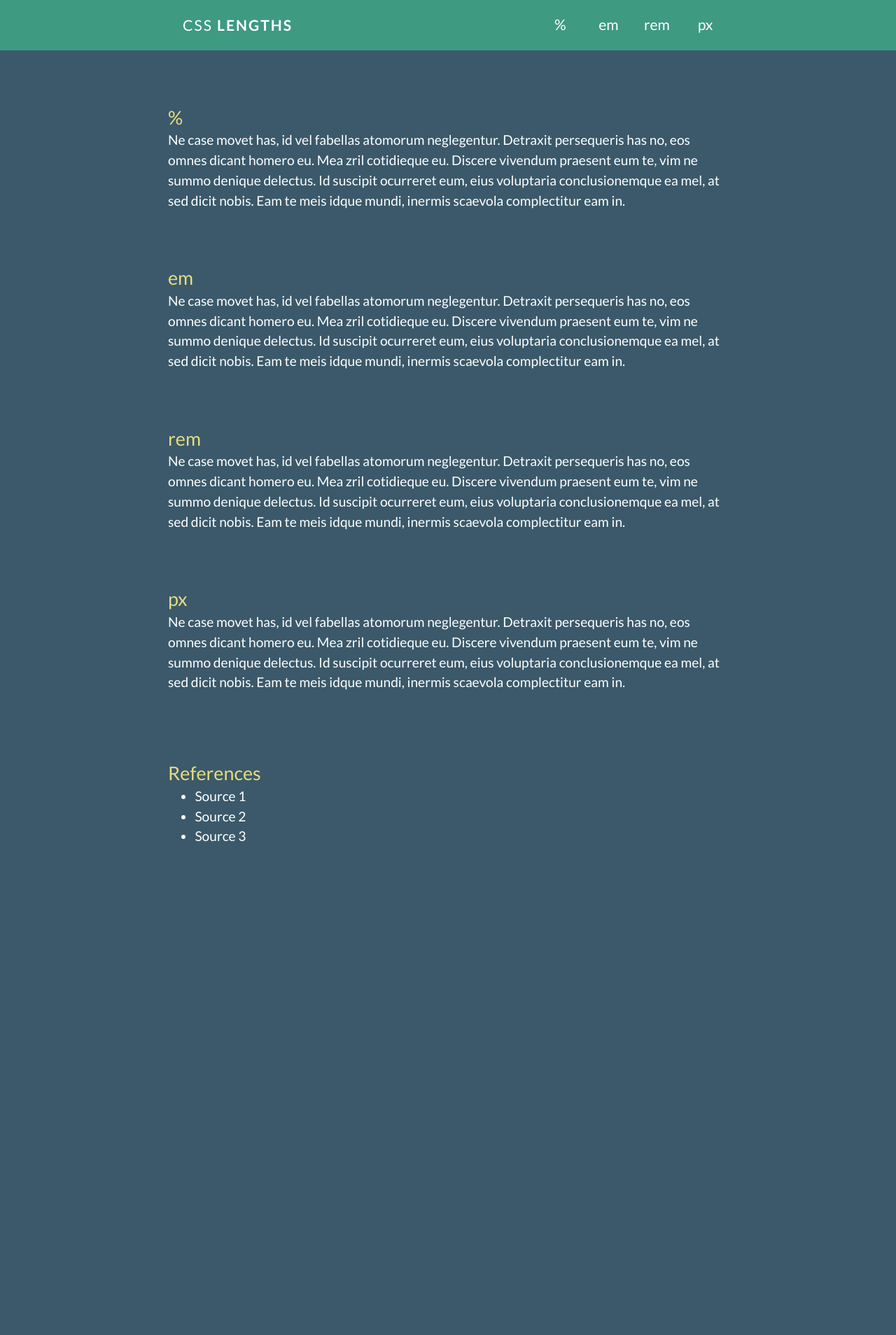
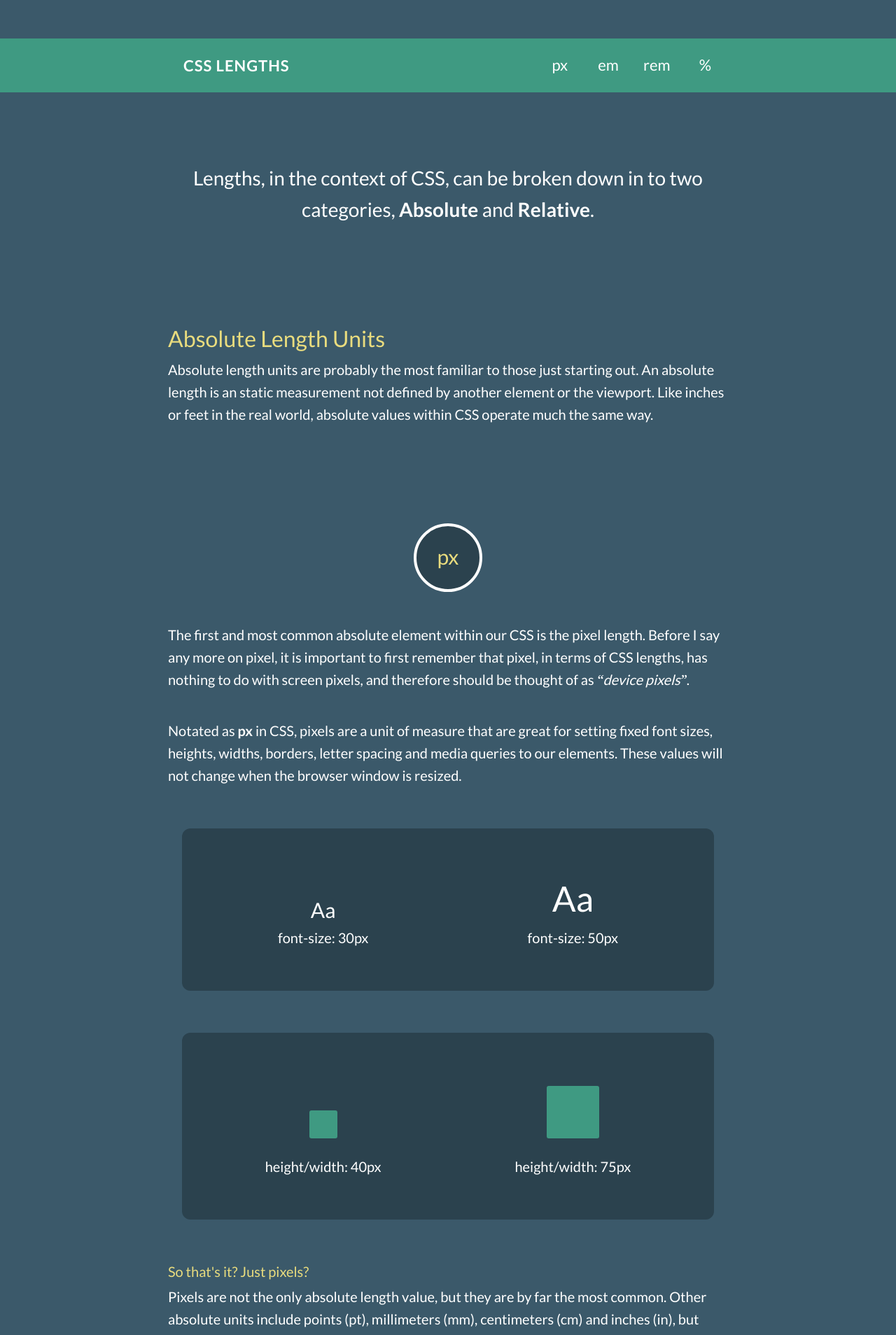
Before and after one commit to Treydor/treydor.github.io, a Jekyll site: the page projects/lengths/index.html, which Jekyll copies as it is, in a window 1280 px wide. Shown: the top 1908 px of the page at 70% size. Built offline with Jekyll 4.4.1, drawn with Linux system fonts in a browser that asks for light colours; nearby versions of some CDN libraries; library files that are not in the unit come from our copies; before the commit the page ends 1306 px from its top, so only the background shows below that; some of the changed text lies outside the part shown.

Commit message:
Lengths project push

```diff
--- a/projects/lengths/index.html
+++ b/projects/lengths/index.html
@@ -5,7 +5,7 @@
     <meta name=viewport content="width=device-width, initial-scale=1">
     <link rel="stylesheet" type="text/css" href="normalize.css">
     <link rel="stylesheet" type="text/css" href="main.css">
-    <link href='http://fonts.googleapis.com/css?family=Lato:400,700,400italic' rel='stylesheet' type='text/css'>
+    <link href='http://fonts.googleapis.com/css?family=Lato:400,700' rel='stylesheet' type='text/css'>
     <link rel="icon" type="image/ico" href="../../img/page-icon.ico">
     <title>Lengths of CSS</title>
   </head>
@@ -13,54 +13,171 @@
   <body>
 
     <header>
-      <div class="title-large cf">CSS <strong>Lengths</strong></div>
+      <div class="title-large cf">CSS Lengths</div>
         <nav>
           <div class="container cf">
-            <div class="title-small">CSS <strong>Lengths</strong></div>
+            <div class="title-small">CSS Lengths</div>
             <ul>
-              <li><a href="#percent">%</a></li>
+              <li><a href="#px">px</a></li>
               <li><a href="#em">em</a></li>
               <li><a href="#rem">rem</a></li>
-              <li><a href="#px">px</a></li>
+              <li><a href="#percent">%</a></li>
             </ul>
           </div>
         </nav>
     </header>
 
+    <section>
+      <div class="container intro">
+        Lengths, in the context of CSS, can be broken down in to two categories, <strong>Absolute</strong> and <strong>Relative</strong>.
+      </div>
+    </section>
+
+    <section>
       <div class="container">
-      <ul class="content-list">
+        <h2>Absolute Length Units</h2>
+        <p>Absolute length units are probably the most familiar to those just starting out. An absolute length is an static measurement not defined by another element or the viewport. Like inches or feet in the real world, absolute values within CSS operate much the same way.</p>
+      </div>
+    </section>
+
+    <section>
+      <div class="container">
+        <div class="circle-header" id="px">px</div>
+        <p>The first and most common absolute element within our CSS is the pixel length. Before I say any more on pixel, it is important to first remember that pixel, in terms of CSS lengths, has nothing to do with screen pixels, and therefore should be thought of as <q>device pixels</q>.</p>
+        <p>Notated as <strong>px</strong> in CSS, pixels are a unit of measure that are great for setting fixed font sizes, heights, widths, borders, letter spacing and media queries to our elements. These values will not change when the browser window is resized.</p>
+
+        <div class="row">
+          <div class="column">
+            <div class="px">Aa</div>
+            <div>font-size: 30px</div>
+          </div>
+          <div class="column">
+            <div class="px-large">Aa</div>
+            <div>font-size: 50px</div>
+          </div>
+        </div>
+
+        <div class="row">
+          <div class="column">
+            <div class="box small"></div>
+            <div>height/width: 40px</div>
+          </div>
+          <div class="column">
+            <div class="box large"></div>
+            <div>height/width: 75px</div>
+          </div>
+        </div>
+
+        <h4>So that's it? Just pixels?</h4>
+        <p>Pixels are not the only absolute length value, but they are by far the most common. Other absolute units include points (pt), millimeters (mm), centimeters (cm) and inches (in), but none of these have any advantage to pixel and are not commonly used.</p>
+      </div>
+    </section>
+
+    <section>
+      <div class="container">
+        <h2>Relative Length Units</h2>
+        <p>Relative length units are <q>font-relative</q>. This means that the actual length is determined by the font-size of the element. Relative length units are great because the variable in sizes allows us to create smooth, scalable layouts. This is extremely important in responsive web design.</p>
+        <p>There are numerous relative length values. I have highlighted a few them below. I have also provided a few instances when I use them.</p>
+      </div>
+    </section>
+
+    <section>
+      <div class="container">
+
+        <div class="circle-header" id="em">em</div>
+        <p>An em's size is determined from the inherited font-size of its parent element. With em we are not limited to strictly defining font sizes, but it is also common practice to use em to define margins, padding and line-heights as well.</p>
+        <p>Remember, if a font size is not defined, the em unit's size will inherit the base font size of its nearest parent element that has a defined font size and calculate from there.</p>
+
+        <div class="row">
+          <div class="column">
+            <div class="px">Aa</div>
+            <div>font-size: 1em</div>
+          </div>
+          <div class="column">
+            <div class="em">Aa</div>
+            <div>font-size: 4em</div>
+          </div>
+        </div>
+
+        <div class="row">
+          <div class="column">
+            <div class="box padding-px">box</div>
+            <div>padding: 5px</div>
+          </div>
+          <div class="column">
+            <div class="box padding-em">box</div>
+            <div>padding: 1em</div>
+          </div>
+        </div>
+
+        <h4>How is em size calculated?</h4>
+        <p>A very simple explanation that really helped put how em work goes like this. Assuming there is no outside influencing CSS, let's say we have an element with a font-size of 20px and a width of 5em. Knowing that one em is equal to the defined font-size of 20px, we can determine the width of the element in pixels. The element's width is actually 100px (20px*5em=100px). Still don't understand? Click <a href="http://codepen.io/anon/pen/rbEiu" target="_blank">here</a> for an example.</p>
+
+        <div class="circle-header" id="rem">rem</div>
+        <p>Root em units are notated as <strong>rem</strong> in our CSS. These units are extremely similar to <strong>em</strong> units in the sense that its size is actually dictated from another element's defined font-size.</p>
+        <p>In the case of rem, the size is defined from the root element, which is usually the html element within our CSS</p>
+
+        <div class="row">
+          <div class="column">
+            <div class="rem-font">Aa</div>
+            <div>font-size: 2rem</div>
+          </div>
+          <div class="column">
+            <div class="em-font">Aa</div>
+            <div>font-size: 2em</div>
+          </div>
+        </div>
+
+        <h4>Wait, I'm confused...</h4>
+        <p>You can see that the text with a font size of 2rem is slightly smaller than the text with a font-size of 2em. This is because the root (html) element font size is set to 100%, while the body font size is set to 125%.
+
+        <p>Remember what I said earlier? If a font size is not defined, the em unit's size will inherit the base font size of its nearest parent element that has a defined font size. In this case, the body is the nearest parent element.</p>
+
+        <div class="circle-header" id="percent">%</div>
+        <p>Percentages are notated with a <strong>%</strong> in CSS and are an extremely common property. Although not technically a length unit, percentages have a wide variety of uses and are most closely related to the relative length units.</p>
+        <p>Percentages are great for creating fluid web pages that change and adjust given the user's viewport. This helps tremendously when talking about responsive web design.</p>
+
+        <div class="row">
+          <div class="column">
+            <div class="box small"></div>
+            <div>width: 40px</div>
+          </div>
+          <div class="column">
+            <div class="box percent"></div>
+            <div>width: 90%</div>
+          </div>
+        </div>
+
+        <h4>Go ahead and test for yourself!</h4>
+        <p>If you resize your window you will notice that the box with a width of 40px will not grow or shrink, while the box with a width of 90% will adjust with your viewport horizontally.</p>
+        <p>I personally like using percentages for containers and various aspects of a page's layout. These boxes and containers that contain content can easily adjust to perfectly fit the user's viewport whichever device they are using.</p>
+        <p>This entire page is made up of a combination of these elements. See if you can find which elements are absolute and which are relative!</p>
+
+      </div>
+    </section>
+
+    <section>
+      <div class="container">
+        <h2>References</h2>
+        <ul class="references">
           <li>
-          <h3 id="percent">%</h3>
-          <p>Ne case movet has, id vel fabellas atomorum neglegentur. Detraxit persequeris has no, eos omnes dicant homero eu. Mea zril cotidieque eu. Discere vivendum praesent eum te, vim ne summo denique delectus. Id suscipit ocurreret eum, eius voluptaria conclusionemque ea mel, at sed dicit nobis. Eam te meis idque mundi, inermis scaevola complectitur eam in.</p>
+            <a href="http://css-tricks.com/the-lengths-of-css/" target="_blank">The Lengths of CSS</a> - CSS Tricks
           </li>
           <li>
-          <h3 id="em">em</h3>
-          <p>Ne case movet has, id vel fabellas atomorum neglegentur. Detraxit persequeris has no, eos omnes dicant homero eu. Mea zril cotidieque eu. Discere vivendum praesent eum te, vim ne summo denique delectus. Id suscipit ocurreret eum, eius voluptaria conclusionemque ea mel, at sed dicit nobis. Eam te meis idque mundi, inermis scaevola complectitur eam in.</p>
+            <a href="https://developer.mozilla.org/en-US/docs/Web/CSS/length" target="_blank">Length</a> - Mozilla Developer Network
           </li>
           <li>
-          <h3 id="rem">rem</h3>
-          <p>Ne case movet has, id vel fabellas atomorum neglegentur. Detraxit persequeris has no, eos omnes dicant homero eu. Mea zril cotidieque eu. Discere vivendum praesent eum te, vim ne summo denique delectus. Id suscipit ocurreret eum, eius voluptaria conclusionemque ea mel, at sed dicit nobis. Eam te meis idque mundi, inermis scaevola complectitur eam in.</p>
-        </li>
-        <li>
-          <h3 id="px">px</h3>
-          <p>Ne case movet has, id vel fabellas atomorum neglegentur. Detraxit persequeris has no, eos omnes dicant homero eu. Mea zril cotidieque eu. Discere vivendum praesent eum te, vim ne summo denique delectus. Id suscipit ocurreret eum, eius voluptaria conclusionemque ea mel, at sed dicit nobis. Eam te meis idque mundi, inermis scaevola complectitur eam in.</p>
+            <a href="http://learn.shayhowe.com/html-css/getting-to-know-css/" target="_blank">Getting to know CSS</a> - Learn to Code
           </li>
         </ul>
       </div>
+    </section>
 
     <footer>
       <div class="container">
-          <h3>References</h3>
-          <ul class="references">
-            <li>
-              <a href="#" target="_blank">Source 1</a>
-            </li>
-            <li>
-              <a href="#" target="_blank">Source 2</a>
-            </li>
-            <li>
-              <a href="#" target="_blank">Source 3</a>
-            </li>
+        <ul>
+          <li><a href="/projects/">Back to Projects</a></li>
+          <li><a href="#">Top of Page</a></li>
         </ul>
       </div>
     </footer>
--- a/projects/lengths/main.css
+++ b/projects/lengths/main.css
@@ -5,19 +5,21 @@
 .color-primary { #3f9a82; }
 .color-accent { #e9dc7e; }
 .color-background { #3b596a; }
+.color-shadow { #2b424e; }
 
 /* =======================================================================
    Essentials & Layout
    ======================================================================= */
 
 html {
-  font: 400 120%/1.5 "Lato", sans-serif;
+  font: 400 100%/1.6 "Lato", sans-serif;
   -webkit-font-smoothing: antialiased;
 }
 
 body {
   background: #3b596a;
   color: #fff;
+  font-size: 125%;
   margin: 0;
 }
 
@@ -31,7 +33,14 @@ body {
 }
 
 @media screen and (max-width: 600px) {
-  nav .container { padding: 0; }
+  header .container { padding: 0; }
+}
+
+section { margin: 5em 0 7em 0; }
+
+.intro {
+  font-size: 1.4em;
+  text-align: center;
 }
 
 /* =======================================================================
@@ -47,17 +56,20 @@ h1, h2, h3, h4, h5 {
   padding: 0;
 }
 
-h1 { font-size: 2em; }
+h1 { font-size: 2.2em; }
 
 h2 { font-size: 1.6em; }
 
-h3 { font-size: 1.4em; }
+h3 {
+  font-size: 1em;
+  padding: .12em 0;
+}
 
-h4 { font-size: 1.2em; }
+h4 { font-size: 1em; }
 
 p {
   display: block;
-  margin-bottom: 1.5em;
+  margin: .3em 0 2em 0;
 }
 
 strong { font-weight: 700; }
@@ -99,12 +111,8 @@ cite:before { content: "— " ;}
    ======================================================================= */
 
 a {
-  color: #fff;
+  color: #d3d3d3;
   text-decoration: none;
-  -webkit-transition: all 0.2s ease 0s;
-  -moz-transition: all 0.2s ease 0s;
-  -o-transition: all 0.2s ease 0s;
-  transition: all 0.2s ease 0s;
 }
 
 a:hover { text-decoration: underline; }
@@ -114,8 +122,13 @@ a:hover { text-decoration: underline; }
    ======================================================================= */
 
 header {
-  background: #333;
+  background: #2b424e;
   font-size: 1.1em;
+  margin: 2.5em 0;
+}
+
+@media screen and (max-width: 600px) {
+  header { margin: 0; }
 }
 
 nav { background: #3f9a82; }
@@ -134,7 +147,7 @@ nav ul {
 nav li {
   display: inline-block;
   text-align: center;
-  width: 24%;
+  width: 23%;
 }
 
 @media screen and (min-width: 600px) {
@@ -142,8 +155,10 @@ nav li {
 }
 
 nav li a {
+  color: #fff;
   display: block;
   padding: .9em 0;
+  text-decoration: none;
 }
 
 nav li a:hover {
@@ -158,7 +173,8 @@ nav li a:hover {
 .title-small {
   color: #fff;
   float: left;
-  letter-spacing: 2px;
+  font-weight: 700;
+  letter-spacing: 1px;
   padding: .95em 1em;
   text-transform: uppercase;
 }
@@ -175,38 +191,99 @@ nav li a:hover {
   .title-large {
     display: block;
     float: none;
-    font-size: 3em;
+    font-size: 2em;
+    font-weight: 700;
     padding: 1.3em 0;
     text-align: center;
     text-transform: uppercase;
   }
 }
 
-.content-list {
-  list-style: none;
+.circle-header {
+  background: #2b424e;
+  border: 4px solid #fff;
+  border-radius: 50%;
+  color: #e9dc7e;
+  font-size: 1.5em;
+  height: 90px;
+  line-height: 2.9em;
+  margin: 3.5em auto 1.5em auto;
+  text-align: center;
+  width: 90px;
+}
+
+.references {
+  list-style: circle;
+  margin: .3em 1.2em;
   padding: 0;
 }
 
-.content-list li { margin-top: 4em; }
-
-.content-title {
-  color: #ecdb60;
-  font-size: 1.6em;
-  margin-bottom: .2em;
+footer {
+  font-size: .9em;
+  margin: 5rem 0 3em 0;
+  text-align: center;
 }
 
-.content-list p {
-  font-size: 1em;
-  margin: 0;
-  padding: 0;
+footer li {
+  display: inline-block;
+  margin: 0 .5em;
 }
 
-footer { margin: 5em 0; }
+/* =======================================================================
+   Content Examples
+   ======================================================================= */
 
-.references {
-  margin: 0 2em;
-  padding: 0;
+.row {
+  background: #2b424e;
+  border-radius: 12px;
+  margin: 3em auto;
+  padding: 3em 1em;
+  text-align: center;
+  width: 90%;
 }
+
+.alt { font-size: 26px; }
+
+.column {
+  display: inline-block;
+  width: 49%;
+}
+
+.px { font-size: 30px; }
+
+.px-large { font-size: 50px; }
+
+.box {
+  background: #3f9a82;
+  border-radius: 3px;
+  display: inline-block;
+  margin: .8em 0;
+}
+
+.small {
+  height: 40px;
+  width: 40px;
+}
+
+.large {
+  height: 75px;
+  width: 75px;
+}
+
+.em { font-size: 4em; }
+
+.padding-px { padding: 5px; }
+
+.padding-em { padding: 1.5em; }
+
+.percent {
+  height: 40px;
+  width: 90%;
+}
+
+.em-font { font-size: 3em; }
+
+.rem-font { font-size: 3rem; }
 
 /* =======================================================================
    Clearfix
```
Also changed, not shown: projects/index.html (+8 -3 lines). Lines whose indentation alone changed are shown as unchanged.
